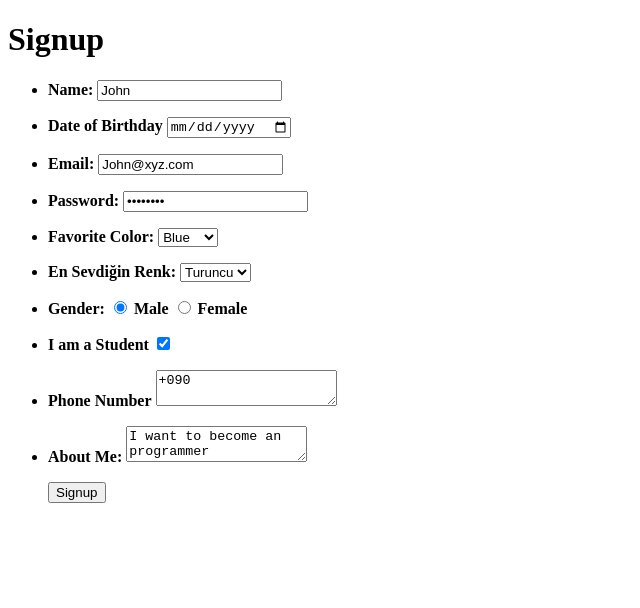
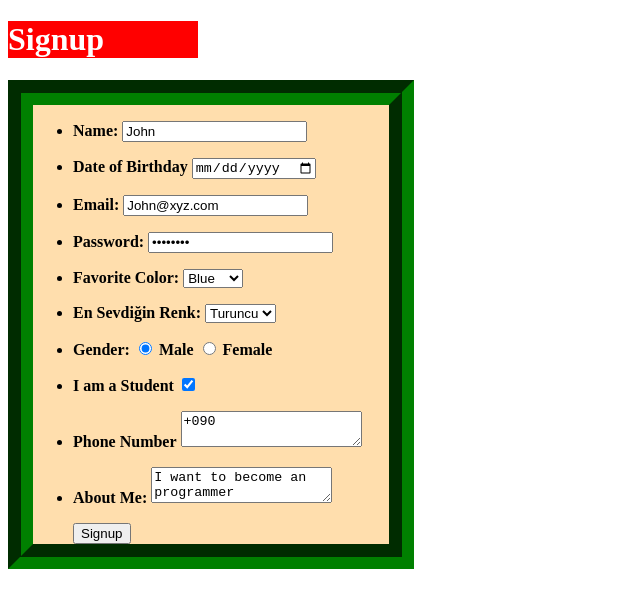
Before and after one commit to Fuatz/Learn, a plain HTML site: page Form/001-Form-Full.html in a window 1280 px wide. Shown: the whole page, without its empty margins (0-640 px from the left). Drawn offline with Linux system fonts and the light colour scheme.

Commit message:
Learning

```diff
--- a/Form/001-Form-Full.html
+++ b/Form/001-Form-Full.html
@@ -3,6 +3,7 @@
 <head>
     <meta charset="UTF-8">
     <title>From</title>
+    <link rel="stylesheet" href="main.css">
     </head>
 <body>
     <h1>Signup</h1>
--- /dev/null
+++ b/Form/main.css
@@ -0,0 +1,14 @@
+h1 {
+    width: 15%;
+    height: 100%;
+    color: white;
+    background: red;
+}
+
+ul {
+    border: green groove 25px;
+    width: 25%;
+    height: 100%;
+    color: black;
+    background: navajowhite;
+}
```
Also changed, not shown: Form/002-Form-Empty.html (+1 -0 lines).
